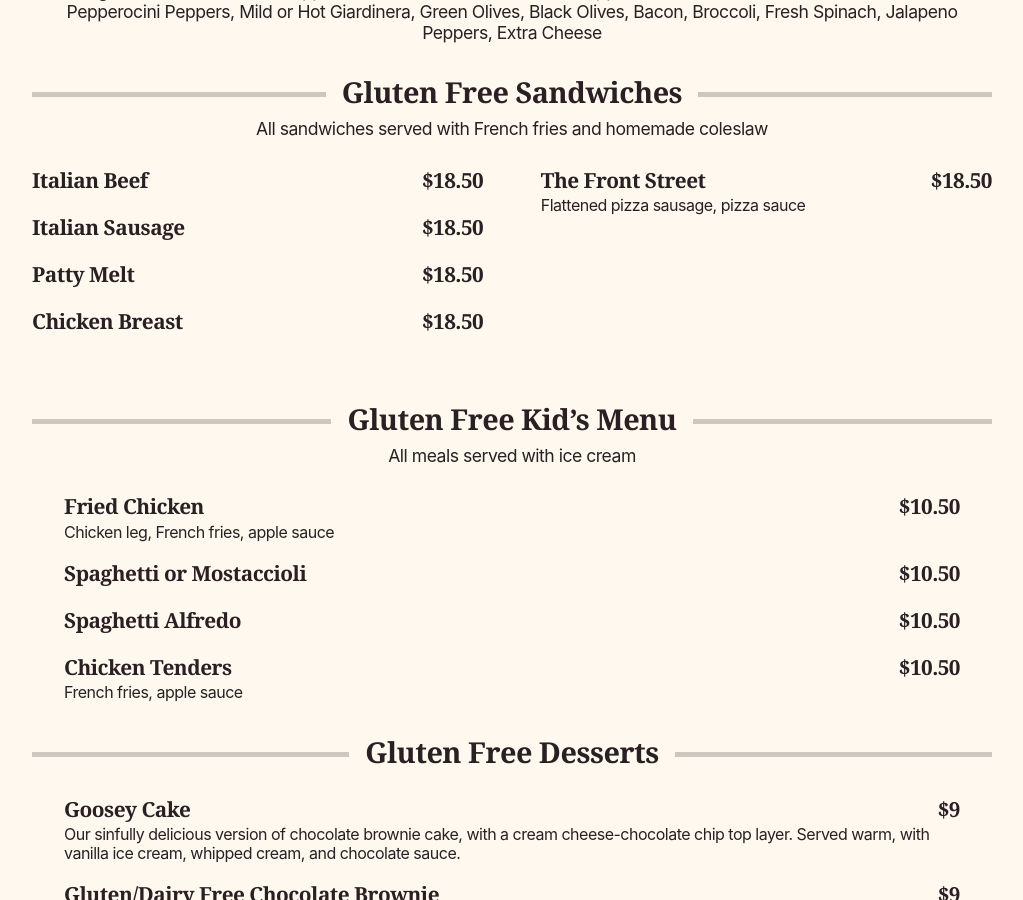
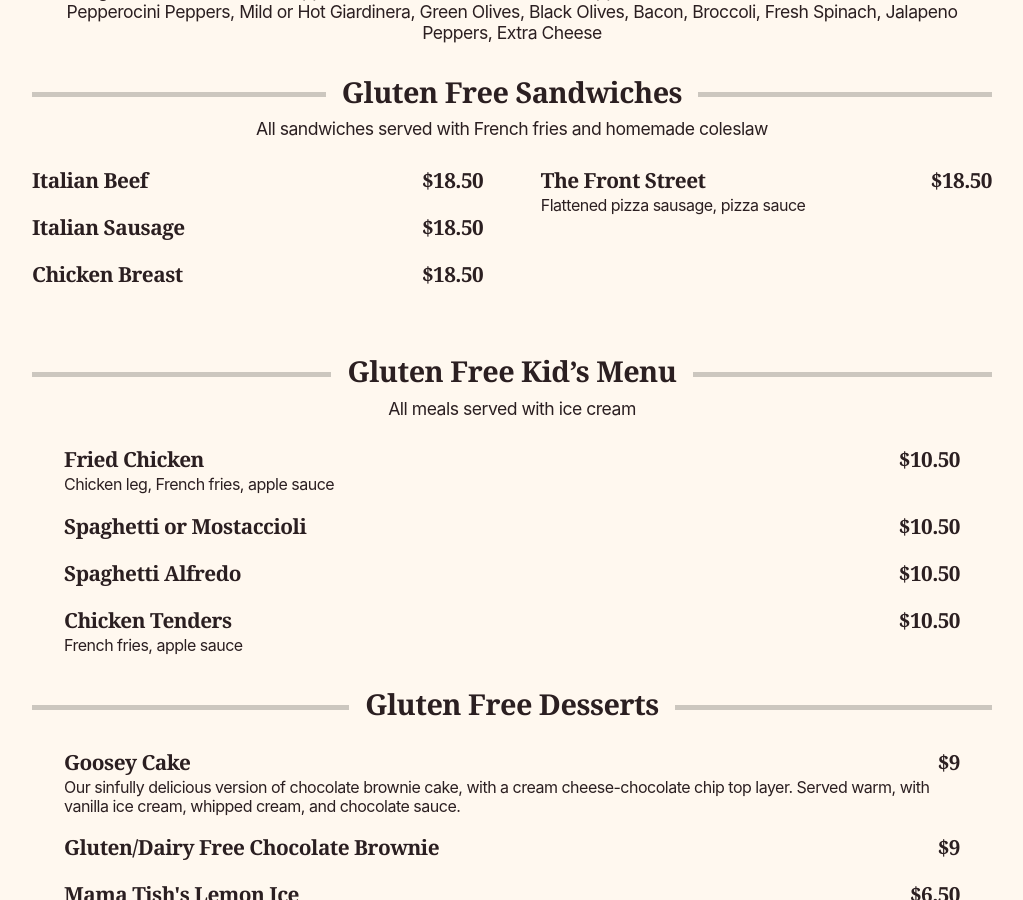
Before and after one commit to traversos/traversos.github.io, a Jekyll site: the page built from menu/index.html, in a window 1280 px wide and 900 px high, scrolled down 8329 px. Shown: the whole window, without its empty margins (128-1151 px from the left). Built offline with Jekyll 4.4.1, drawn with Linux system fonts in a browser that asks for light colours; nearby versions of some CDN libraries.

Commit message:
Remove patty melt

```diff
--- a/menu/index.html
+++ b/menu/index.html
@@ -646,9 +646,6 @@
             <h4 class="menu__item-title">Italian Sausage <span class="menu__item-price">$18.50</span></h4>
           </div>
           <div class="menu__item">
-            <h4 class="menu__item-title">Patty Melt <span class="menu__item-price">$18.50</span></h4>
-          </div>
-          <div class="menu__item">
             <h4 class="menu__item-title">Chicken Breast <span class="menu__item-price">$18.50</span></h4>
           </div>
         </div>
```
